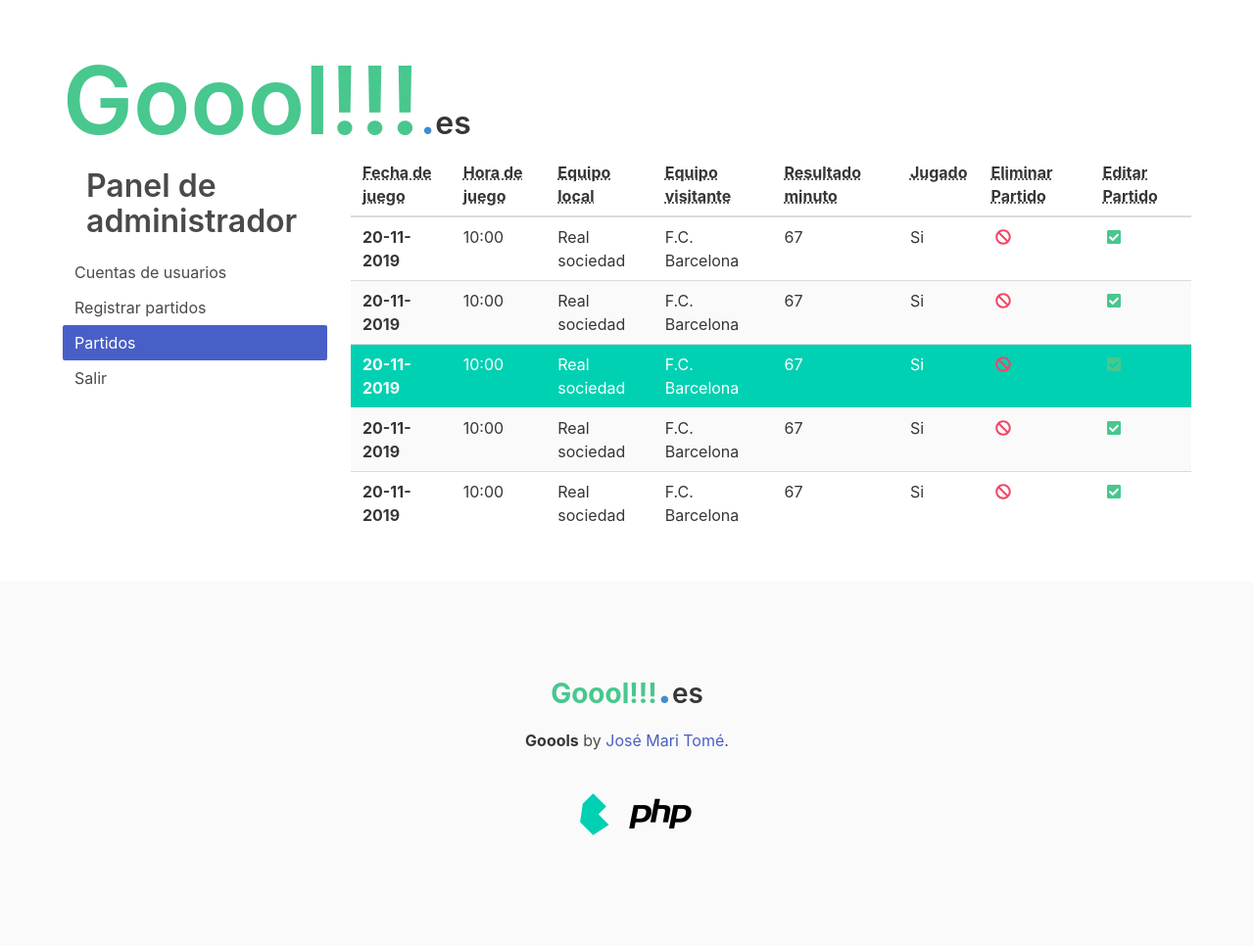
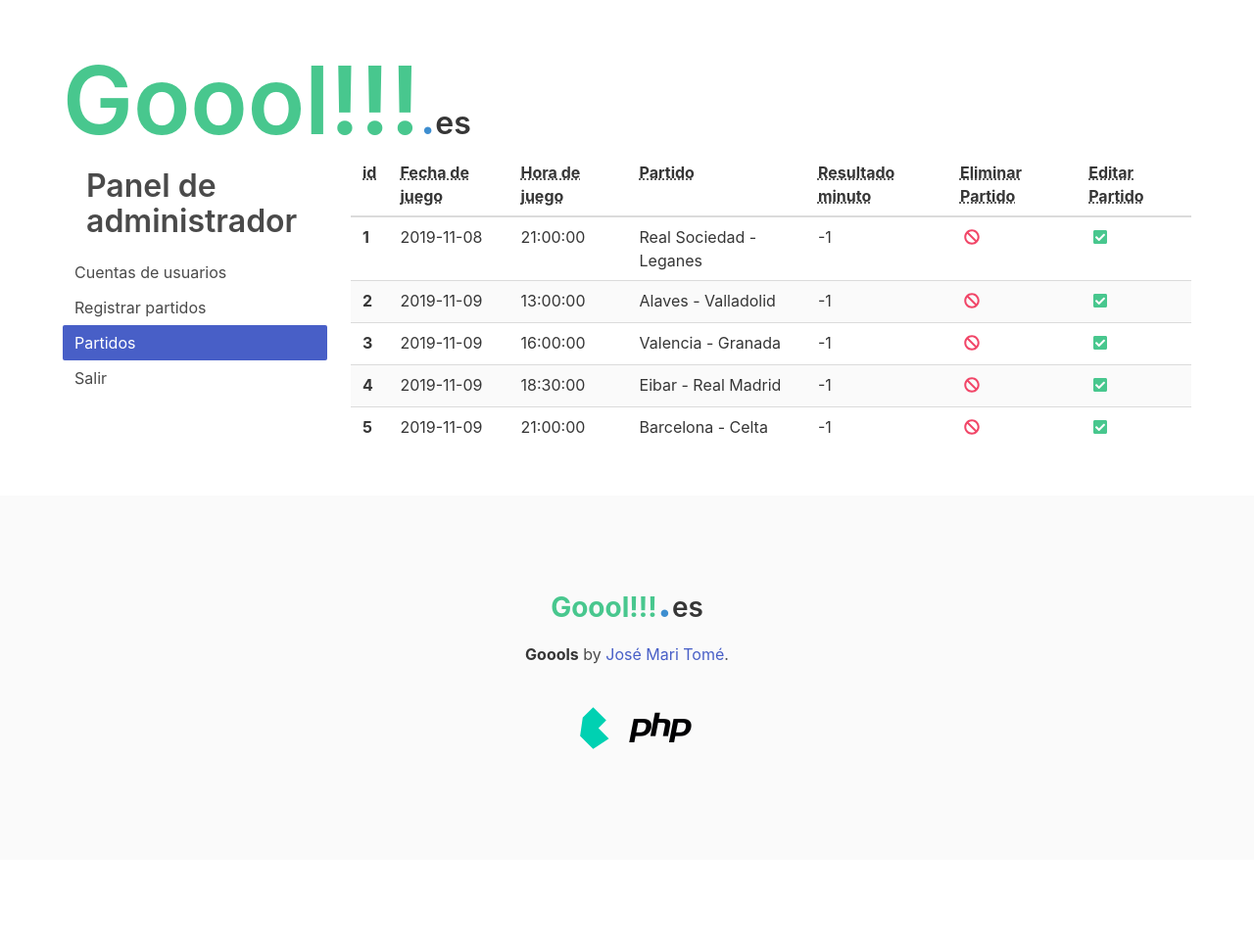
Before and after one commit to jmtomeX/Desarrollo-web-en-entorno-servidor, a PHP site: page /partidos/show_matches.php in a window 1280 px wide. Shown: the whole page at 98% size. After the commit the page ends 765 px from the top, so only its background shows below. Run offline with PHP 8.4, Linux system fonts and the light colour scheme; a user stored in the database is signed in; data comes from the database, SQL or seed files in the repository; some libraries are stand-ins or nearby versions.

Commit message:
Listar partidos

```diff
--- a/ejer_06_juego_futbol/partidos/controler.php
+++ b/ejer_06_juego_futbol/partidos/controler.php
@@ -16,13 +16,12 @@ switch ($operation) {
             header("Location:./registro_partido?msg=$msg");
         } else {
             $msg = $msg = "Partido registrado con éxito.";
-            header("Location:../registro_partido.php?msg=$msg");
+            header("Location:./registro_partido.php?msg=$msg");
         }
         break;
     case 2: // Acutalizar partido
 
         ;
-        break;;
         break;
     case 3: // Mostrar  partido
 
--- a/ejer_06_juego_futbol/partidos/show_matches.php
+++ b/ejer_06_juego_futbol/partidos/show_matches.php
@@ -1,5 +1,11 @@
 <?php
 include '../global_admin.php';
+
+// Petición de partidos
+$sql_view = "SELECT * FROM partidos order by game_fecha Asc;";
+require "../conection.php";
+$datos = mysqli_query($conx, $sql_view);
+
 ?>
 <!DOCTYPE html>
 <html lang="es">
@@ -18,7 +24,8 @@ include '../global_admin.php';
     <main class="section">
         <div class="container">
             <a href="../acceso/acceso_admin.php">
-        <h1 class="title"><strong class="has-text-success">Goool!!!</strong><span class="has-text-info is-size-3 is-size-1-desktop">.</span>es</h1>
+                <h1 class="title"><strong class="has-text-success">Goool!!!</strong><span
+                        class="has-text-info is-size-3 is-size-1-desktop">.</span>es</h1>
             </a>
             <div class="columns is-desktop">
                 <section class="column is-one-quarter">
@@ -39,23 +46,33 @@ include '../global_admin.php';
                         <table class="table is-striped">
                             <thead>
                                 <tr>
+                                    <th><abbr title="id">id</abbr></th>
                                     <th><abbr title="date">Fecha de juego</abbr></th>
                                     <th><abbr title="Hour">Hora de juego</abbr></th>
-                  <th><abbr title="Team1">Equipo local</abbr></th>
-                  <th><abbr title="Team2">Equipo visitante</abbr></th>
+                                    <th><abbr title="partido">Partido</abbr></th>
                                     <th><abbr title="result">Resultado minuto</abbr></th>
-                  <th><abbr title="Played">Jugado</abbr></th>
                                     <th><abbr title="Delete">Eliminar Partido</abbr></th>
                                     <th><abbr title="Delete">Editar Partido</abbr></th>
                                 </tr>
                             <tbody>
+                                <?php
+                                    while($fila = mysqli_fetch_assoc($datos)) {
+                                 $game_id = $fila['game_id'];
+                                 $game_resultado = $fila['game_resultado'];
+
+                                 $game_partido = $fila['game_partido'];
+                                 $game_fecha = $fila['game_fecha'];
+                                  $date = date("Y-m-d ", strtotime($game_fecha));
+                                  $time = date("H:i:s", strtotime($game_fecha));
+
+              ?>
+
                                 <tr>
-                  <th>20-11-2019</th>
-                  <td>10:00</td>
-                  <td>Real sociedad</td>
-                  <td>F.C. Barcelona</td>
-                  <td>67</td>
-                  <td>Si</td>
+                                    <th><?php echo $game_id ?></th>
+                                    <td><?php echo $date?></td>
+                                    <td><?php echo $time ?></td>
+                                    <td><?php echo $game_partido ?></td>
+                                    <td><?php echo  $game_resultado ?></td>
                                     <td><a href="#"><span class="icon has-text-danger">
                                                 <i class="fas fa-ban"></i>
                                             </span></a></td>
@@ -63,62 +80,9 @@ include '../global_admin.php';
                                                 <i class="fas fa-check-square"></i>
                                             </span></a></td>
                                 </tr>
-                <tr>
-                  <th>20-11-2019</th>
-                  <td>10:00</td>
-                  <td>Real sociedad</td>
-                  <td>F.C. Barcelona</td>
-                  <td>67</td>
-                  <td>Si</td>
-                  <td><a href="#"><span class="icon has-text-danger">
-                      <i class="fas fa-ban"></i>
-                    </span></a></td>
-                  <td><a href="#"><span class="icon has-text-success">
-                      <i class="fas fa-check-square"></i>
-                    </span></a></td>
-                </tr>
-                <tr class="is-selected">
-                <th>20-11-2019</th>
-                  <td>10:00</td>
-                  <td>Real sociedad</td>
-                  <td>F.C. Barcelona</td>
-                  <td>67</td>
-                  <td>Si</td>
-                  <td><a href="#"><span class="icon has-text-danger">
-                      <i class="fas fa-ban"></i>
-                    </span></a></td>
-                  <td><a href="#"><span class="icon has-text-success">
-                      <i class="fas fa-check-square"></i>
-                    </span></a></td>
-                </tr>
-                <tr>
-                  <th>20-11-2019</th>
-                  <td>10:00</td>
-                  <td>Real sociedad</td>
-                  <td>F.C. Barcelona</td>
-                  <td>67</td>
-                  <td>Si</td>
-                  <td><a href="#"><span class="icon has-text-danger">
-                      <i class="fas fa-ban"></i>
-                    </span></a></td>
-                  <td><a href="#"><span class="icon has-text-success">
-                      <i class="fas fa-check-square"></i>
-                    </span></a></td>
-                </tr>   <tr>
-                  <th>20-11-2019</th>
-                  <td>10:00</td>
-                  <td>Real sociedad</td>
-                  <td>F.C. Barcelona</td>
-                  <td>67</td>
-                  <td>Si</td>
-                  <td><a href="#"><span class="icon has-text-danger">
-                      <i class="fas fa-ban"></i>
-                    </span></a></td>
-                  <td><a href="#"><span class="icon has-text-success">
-                      <i class="fas fa-check-square"></i>
-                    </span></a></td>
-                </tr>
-
+                                <?php
+                                    }
+                                ?>
                             </tbody>
                         </table>
                     </div>
```
Lines whose indentation alone changed are shown as unchanged.
